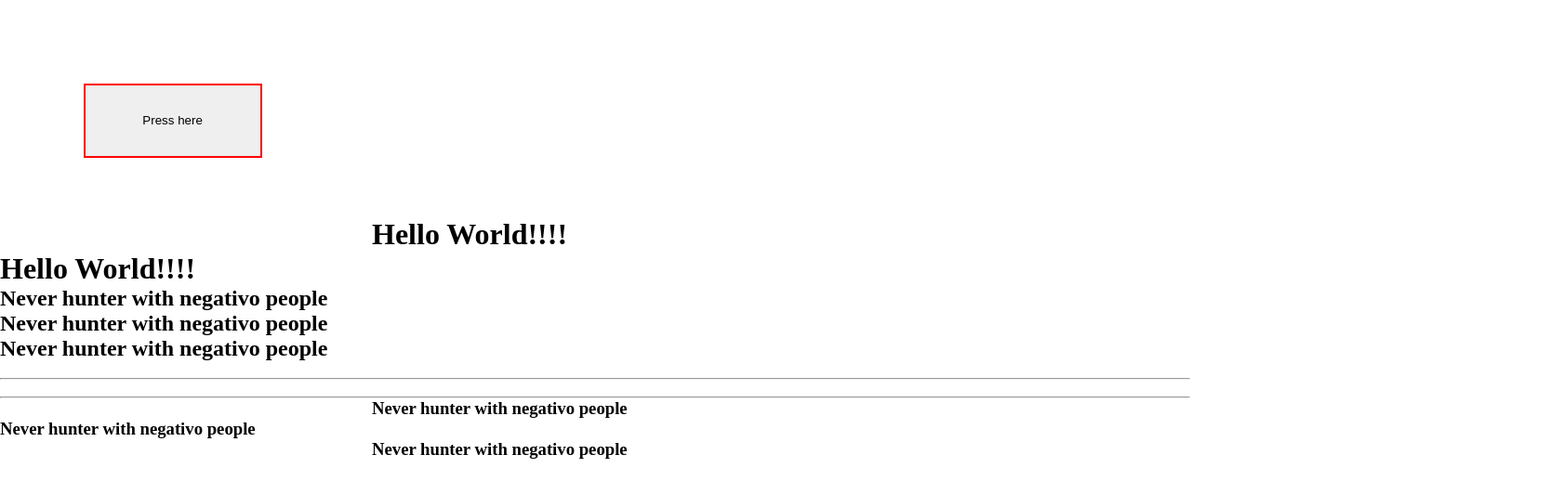
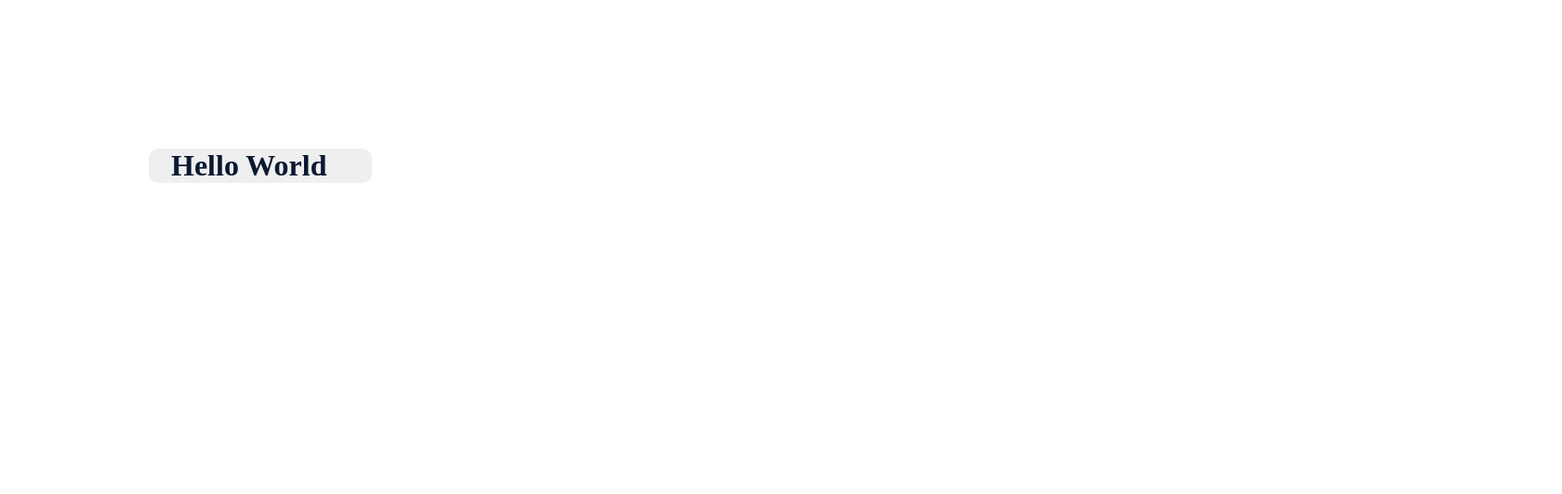
Before and after one commit to Danpier-Dos-Reis/AngularTests, an Angular app: page / in a window 1280 px wide. Shown: the top 532 px of the page at 93% size, 1680 px wide, since content can reach past the window. Built offline with nearby package versions, Linux system fonts and the light colour scheme.

Commit message:
display content transition

```diff
--- a/src/app/app.component.html
+++ b/src/app/app.component.html
@@ -1,18 +1,7 @@
-<button class="btn">Press here</button>
-<h1 class="firstTitle">Hello World!!!!</h1>
-<h1 class="slideToRight animation--infinite">Hello World!!!!</h1>
-
-<div class="container">
-    <h2 class="animate">Never hunter with negativo people</h2>
-    <h2 class="animate">Never hunter with negativo people</h2>
-    <h2 class="animate">Never hunter with negativo people</h2>
-    <br>
-    <hr>
-    <br>
-    <hr>
-    <h3 class="animate animation--normal">Never hunter with negativo people</h3>
-    <h3 class="animate animation--speed">Never hunter with negativo people</h3>
-    <h3 class="animate animation--function animation--normal">Never hunter with negativo people</h3>
-
+<div class="container" (mouseover)="displayParagraph()" (mouseout)="hideParagraph()">
+    <h1>Hello World</h1>
+    <div class="content" [ngClass]="cssClass ? 'displayParagraph':'hideParagraph'">
+        <p>Lorem ipsum dolor sit amet consectetur adipisicing elit. Dolores, esse doloribus autem ipsam praesentium harum deleniti, ducimus veniam aperiam porro dolorem officia suscipit iure quam quos aliquam quod ea aliquid.</p>
+    </div>
 </div>
 <!-- <router-outlet></router-outlet> -->
--- a/src/app/app.component.scss
+++ b/src/app/app.component.scss
@@ -1,61 +1,32 @@
-button{
-    width: 12rem;
-    height: 5rem;
-    margin: 7% 0 0 7%;
-    border: 2px solid red;
+.container {
+    margin: 10rem 0 0 10rem;
+    width: 15rem;
+    height: (auto)+5px;
+    border-radius: 10px;
+    background-color: rgba(239, 239, 239, 1);
+    color: #0A1931;
+    position: relative;
+    cursor: pointer;
 
-    // transition-property: transform;
-    // transition-duration: 0.5s;
-    // transition: ease;
-    // transition-delay: 0s;
-
-    //Shorthand
-    transition: transform 0.6s ease-in 0s,
-                background-color 0.6s ease-in 0s,
-                border-color 0.6s ease-in 0s;
-    //We can use "all" keyword to apply the same transition
-    //for all transition properties
+    h1 {
+        margin: 30% 0 3rem 10%;
+    }
 }
 
-button:hover{
-    transform: translateX(0.6rem);
-    background-color: aqua;
-    border-color: orchid;
+.content {
+    position: absolute;
+    opacity: 0;
+    top: 2.1rem;
 }
 
-@keyframes slideToRight{
-    from{transform: translateX(0);}
-    to{transform: translateX(400px);}
+.displayParagraph {
+    opacity: 1;
+    background-color: rgba(239, 239, 239, 1);
+    transition: background-color 0.7s ease-in,opacity 1s ease-in;
 }
 
-.firstTitle{
-    margin-top: 4rem;
-    // animation-name: slideToRight;//Name of @keyframe
-    // animation-duration: 1s;
-    // animation-timing-function: ease-in-out;
-    // animation-delay: 0s;
-    // animation-iteration-count: 1;
-    // animation-direction: reverse;
-    // animation-fill-mode: both;//forwards and both
-
-    //Shorthand
-    animation: slideToRight 1s ease-in-out 0s 2 normal forwards;
+.hideParagraph{
+    opacity: 0;
+    background-color: transparent;
+    transition: background-color 0.7s ease-in,opacity 0.4s ease-in;
 }
-
-//Also we can make a class with the animation and assing this class to the element
-.slideToRight{animation: slideToRight 1s ease-in-out 0s 1 normal forwards;}
-
-.container{
-    width: 100%;
-    height: 15rem;
-}
-
-.animate{ animation: slideToRight 3s ease 0s 1 alternate-reverse both; }
-
-.animation--normal{animation-direction: normal; }
-
-.animation--speed{animation-duration: 0.4s;}
-
-.animation--fuction{animation-timing-function: ease-out;}
-
-.animation--infinite{animation-iteration-count: infinite;}
--- a/src/app/app.component.ts
+++ b/src/app/app.component.ts
@@ -7,6 +7,15 @@ import { Image } from 'src/shared/models/Image';
   styleUrls: ['./app.component.scss']
 })
 export class AppComponent implements OnChanges, OnInit, DoCheck, OnDestroy {
+
+  cssClass:boolean = false;
+  displayParagraph(){
+    this.cssClass = !this.cssClass;
+  }
+
+  hideParagraph(){
+    this.cssClass = !this.cssClass;
+  }
 
   //Component LifeCycle
   ngOnChanges(changes: SimpleChanges): void {
--- a/src/styles.scss
+++ b/src/styles.scss
@@ -1,5 +1,3 @@
 *{
     margin: 0; padding: 0;
 }
-html{height: 100%;}
-body{height: 100%;}
```
